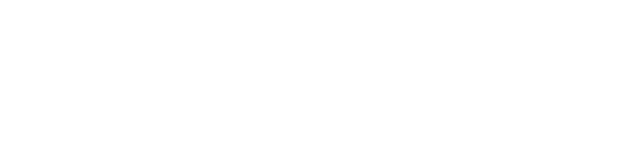
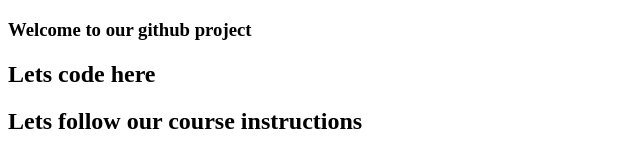
Before and after one commit to twasik68/new-project, a plain HTML site: page index.html in a window 1280 px wide. Shown: the whole page, without its empty margins (0-640 px from the left). Drawn offline with Linux system fonts and the light colour scheme.

Commit message:
new headline

```diff
--- a/index.html
+++ b/index.html
@@ -4,7 +4,11 @@
     <meta charset="UTF-8" />
     <meta http-equiv="X-UA-Compatible" content="IE=edge" />
     <meta name="viewport" content="width=device-width, initial-scale=1.0" />
-    <title>Document</title>
+    <title>Github Project</title>
   </head>
-  <body></body>
+  <body>
+    <h3>Welcome to our github project</h3>
+    <h2>Lets code here</h2>
+    <h2>Lets follow our course instructions</h2>
+  </body>
 </html>
```
